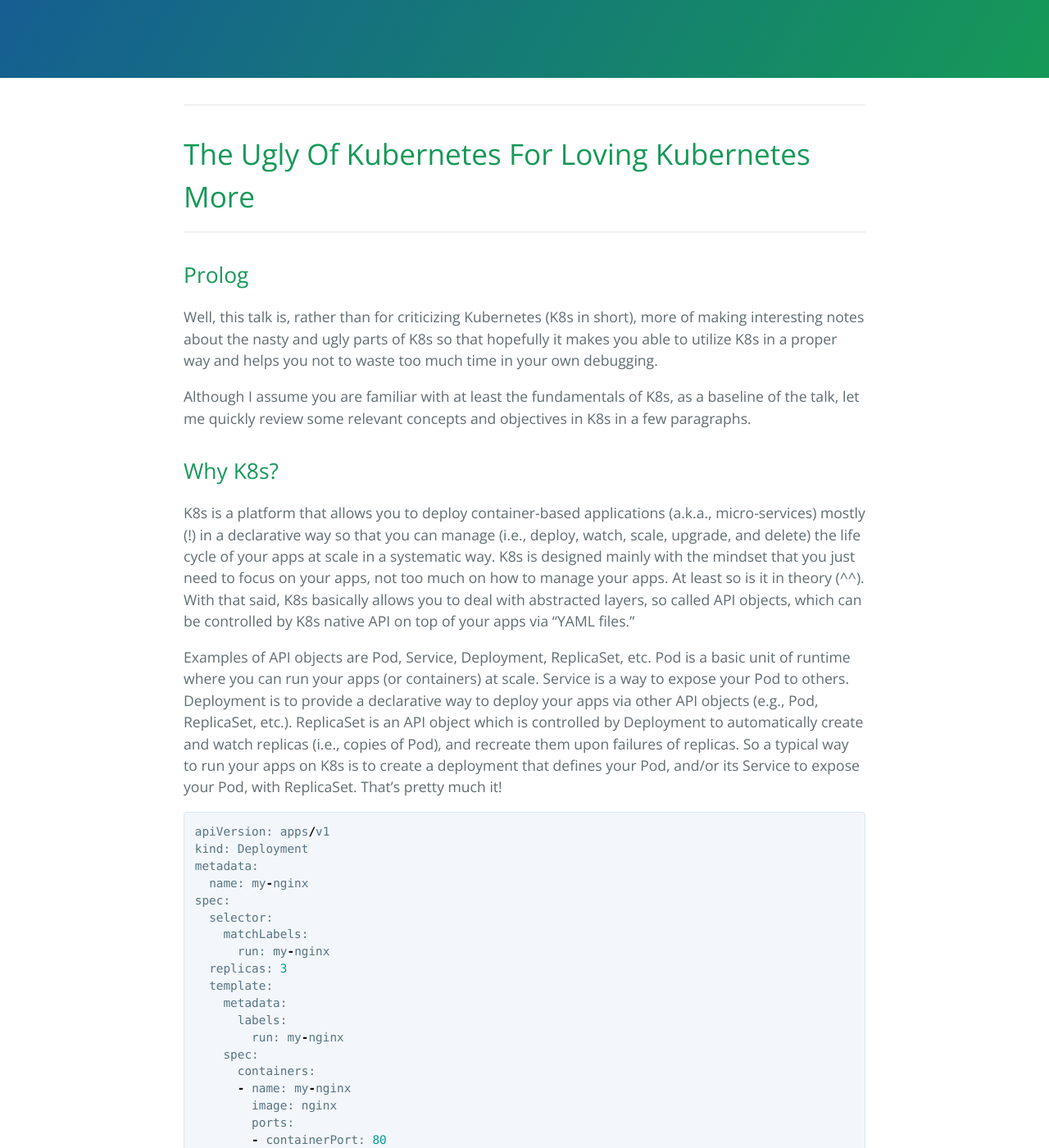
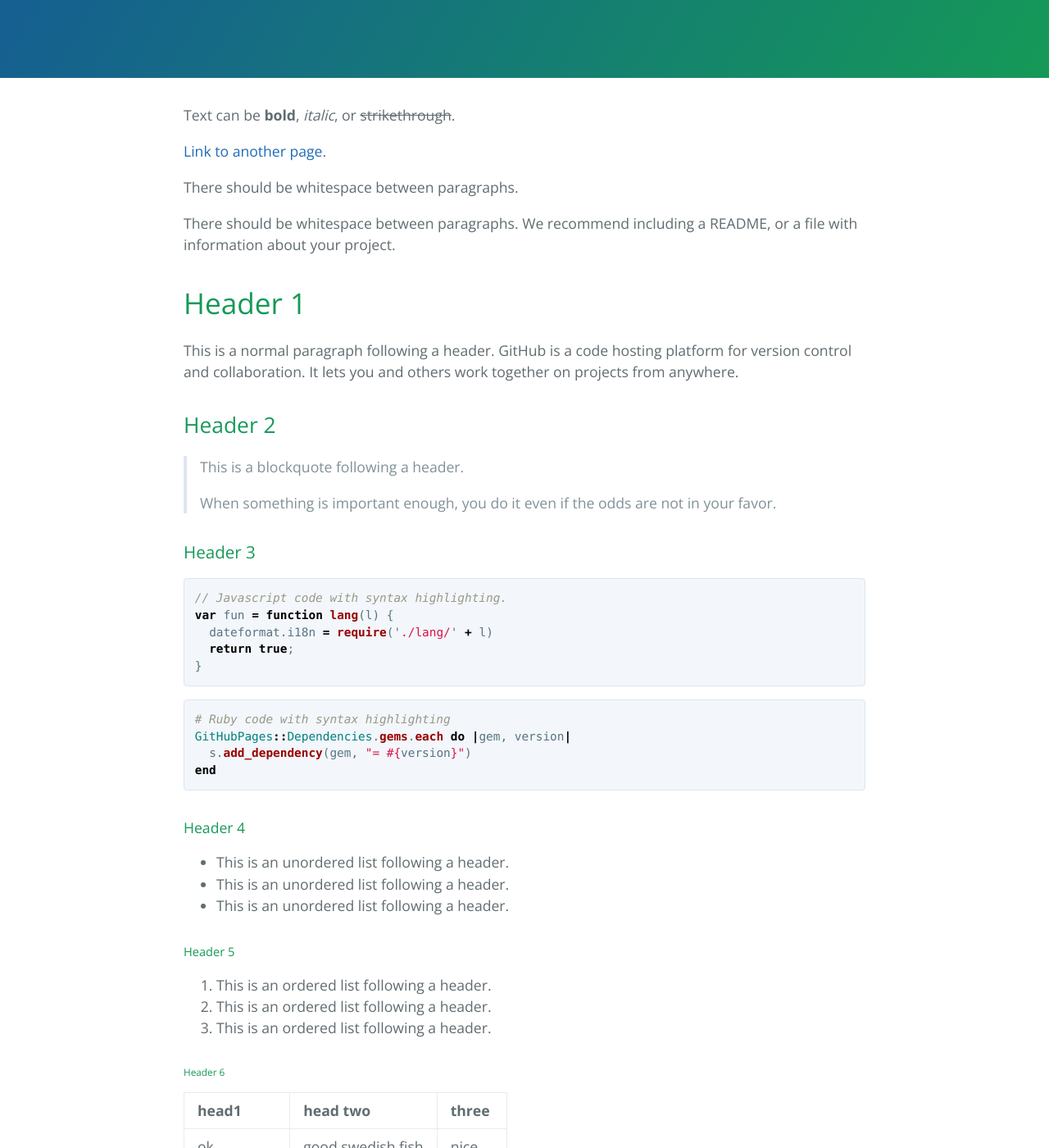
Before and after one commit to JunPark/junpark.github.io, a Jekyll site: the page built from index.md, in a window 1280 px wide and 1400 px high, scrolled down 288 px. Shown: the whole window at 82% size. Built offline with Jekyll 4.4.1, drawn with Linux system fonts in a browser that asks for light colours; some of the changed text lies outside the part shown.

Commit message:
a bit enhancement

````diff
--- a/index.md
+++ b/index.md
@@ -2,65 +2,122 @@
 layout: default
 ---
 
----
-# The Ugly Of Kubernetes For Loving Kubernetes More
----
+Text can be **bold**, _italic_, or ~~strikethrough~~.
 
-## Prolog
+[Link to another page](./another-page.html).
 
-Well, this talk is, rather than for criticizing Kubernetes (K8s in short), more of making interesting notes about the nasty and ugly parts of K8s so that hopefully it makes you able to utilize K8s in a proper way and helps you not to waste too much time in your own debugging.
+There should be whitespace between paragraphs.
 
-Although I assume you are familiar with at least the fundamentals of K8s, as a baseline of the talk, let me quickly review some relevant concepts and objectives in K8s in a few paragraphs.
+There should be whitespace between paragraphs. We recommend including a README, or a file with information about your project.
 
-## Why K8s?
+# Header 1
 
-K8s is a platform that allows you to deploy container-based applications (a.k.a., micro-services) mostly (!) in a declarative way so that you can manage (i.e., deploy, watch, scale, upgrade, and delete) the life cycle of your apps at scale in a systematic way. K8s is designed mainly with the mindset that you just need to focus on your apps, not too much on how to manage your apps. At least so is it in theory (^^). With that said, K8s basically allows you to deal with abstracted layers, so called API objects, which can be controlled by K8s native API on top of your apps via "YAML files."
+This is a normal paragraph following a header. GitHub is a code hosting platform for version control and collaboration. It lets you and others work together on projects from anywhere.
 
-Examples of API objects are Pod, Service, Deployment, ReplicaSet, etc. Pod is a basic unit of runtime where you can run your apps (or containers) at scale. Service is a way to expose your Pod to others. Deployment is to provide a declarative way to deploy your apps via other API objects (e.g., Pod, ReplicaSet, etc.). ReplicaSet is an API object which is controlled by Deployment to automatically create and watch replicas (i.e., copies of Pod), and recreate them upon failures of replicas. So a typical way to run your apps on K8s is to create a deployment that defines your Pod, and/or its Service to expose your Pod, with ReplicaSet. That's pretty much it!
+## Header 2
 
-```python
-apiVersion: apps/v1
-kind: Deployment
-metadata:
-  name: my-nginx
-spec:
-  selector:
-    matchLabels:
-      run: my-nginx
-  replicas: 3
-  template:
-    metadata:
-      labels:
-        run: my-nginx
-    spec:
-      containers:
-      - name: my-nginx
-        image: nginx
-        ports:
-        - containerPort: 80
----
-apiVersion: v1
-kind: Service
-metadata:
-  name: my-nginx
-  labels:
-    run: my-nginx
-spec:
-  ports:
-  - port: 80
-    protocol: TCP
-  selector:
-    run: my-nginx
+> This is a blockquote following a header.
+>
+> When something is important enough, you do it even if the odds are not in your favor.
+
+### Header 3
+
+```js
+// Javascript code with syntax highlighting.
+var fun = function lang(l) {
+  dateformat.i18n = require('./lang/' + l)
+  return true;
+}
 ```
 
-Figure1. A Deployment to deploy an Nginx app with 3 replicas and a Service to expose them.
+```ruby
+# Ruby code with syntax highlighting
+GitHubPages::Dependencies.gems.each do |gem, version|
+  s.add_dependency(gem, "= #{version}")
+end
+```
 
-All right, I think it's enough for basic scaffolding. Now, it looks like everything would work well because the goal of K8s is crystal clear and API objects are well defined by understanding actual end-to-end workflows in managing apps. Well, not really in real life. I would say there would be many edge cases you may run into where you might not be certain as to which way would be a best practice. This argument could be applicable to K8s developers as well, I guess. What I mean by it is K8s developers would not be certain for such edge cases on which way could be a best practice to implement.
+#### Header 4
 
-## What Brought Up The Ugly In K8s?
+*   This is an unordered list following a header.
+*   This is an unordered list following a header.
+*   This is an unordered list following a header.
 
-Earlier, I mentioned "YAML files" that are used for describing API objects in K8s. YAML files in K8s are an important method to provide K8s' Domain Specific Language (DSL). With YAML format, K8s has pre-defined structures (expandable though) for all K8s native API objects and its own interpretation on each entry or item in YAML files. The "interpretation" means a pre-defined and expected behavior behind scene on every single entry, executed by K8s. Now, we've finally arrived at a critical point that can possibly make K8s' DSL look ugly if such an interpretation in K8s is not well-designed. And unfortunately I am arguing that yes, it's horrible in K8s. Maybe we can ascribe all the ugly to the inherent limitations of YAML format itself. However, in this talk, let's focus on what the ugly are rather than why we got them.
+##### Header 5
 
-### Declarative vs. Imperative
+1.  This is an ordered list following a header.
+2.  This is an ordered list following a header.
+3.  This is an ordered list following a header.
 
-Some of you may have noticed that I said "K8s is a platform …. **mostly** (!) in a declarative way." Yes, it targets at providing a declarative framework for most of the cases. However, in reality, such looking-declarative cases involve some degree of imperative situations.
+###### Header 6
+
+| head1        | head two          | three |
+|:-------------|:------------------|:------|
+| ok           | good swedish fish | nice  |
+| out of stock | good and plenty   | nice  |
+| ok           | good `oreos`      | hmm   |
+| ok           | good `zoute` drop | yumm  |
+
+### There's a horizontal rule below this.
+
+* * *
+
+### Here is an unordered list:
+
+*   Item foo
+*   Item bar
+*   Item baz
+*   Item zip
+
+### And an ordered list:
+
+1.  Item one
+1.  Item two
+1.  Item three
+1.  Item four
+
+### And a nested list:
+
+- level 1 item
+  - level 2 item
+  - level 2 item
+    - level 3 item
+    - level 3 item
+- level 1 item
+  - level 2 item
+  - level 2 item
+  - level 2 item
+- level 1 item
+  - level 2 item
+  - level 2 item
+- level 1 item
+
+### Small image
+
+![Octocat](https://github.githubassets.com/images/icons/emoji/octocat.png)
+
+### Large image
+
+![Branching](https://guides.github.com/activities/hello-world/branching.png)
+
+
+### Definition lists can be used with HTML syntax.
+
+<dl>
+<dt>Name</dt>
+<dd>Godzilla</dd>
+<dt>Born</dt>
+<dd>1952</dd>
+<dt>Birthplace</dt>
+<dd>Japan</dd>
+<dt>Color</dt>
+<dd>Green</dd>
+</dl>
+
+```
+Long, single-line code blocks should not wrap. They should horizontally scroll if they are too long. This line should be long enough to demonstrate this.
+```
+
+```
+The final element.
+```
````
Also changed, not shown: junindex.md (added, +66 -0 lines), 1 other file.
